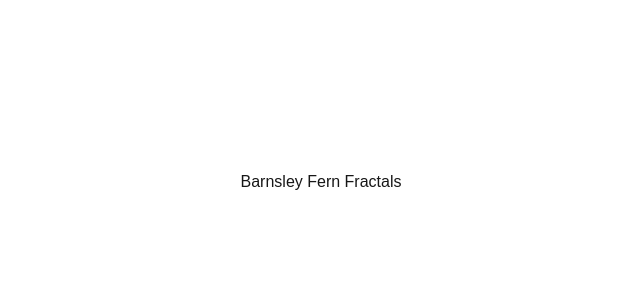
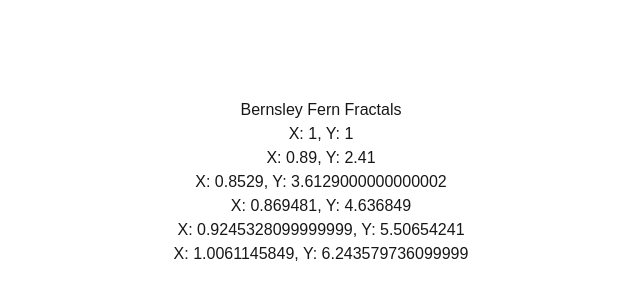
Before and after one commit to supremekhadka/barnsley-fern, a Next.js app: page / in a window 1280 px wide. Shown: the part 218-518 px from the top of the page, without its empty margins (319-959 px from the left). Built offline with nearby package versions, Linux system fonts and the light colour scheme.

Commit message:
define functions and probabilities

```diff
--- /dev/null
+++ b/app/components/FernCanvas.tsx
@@ -0,0 +1,111 @@
+"use client";
+
+import React, { useState, useEffect } from "react";
+import { create, all, MathType, isDenseMatrix } from "mathjs";
+
+const config = {};
+const math = create(all, config);
+
+const FernCanvas = () => {
+  const [iteration, setIteration] = useState(5);
+  const [point, setPoint] = useState(math.matrix([[1], [1]]));
+  const [points, setPoints] = useState<MathType[]>([point]);
+
+  const f1 = (P: MathType) => {
+    return math.add(
+      math.multiply(
+        math.matrix([
+          [0, 0],
+          [0, 0.16],
+        ]),
+        P
+      ),
+      math.matrix([[0], [0]])
+    );
+  };
+
+  const f2 = (P: MathType) => {
+    return math.add(
+      math.multiply(
+        math.matrix([
+          [0.85, 0.04],
+          [-0.04, 0.85],
+        ]),
+        P
+      ),
+      math.matrix([[0], [1.6]])
+    );
+  };
+
+  const f3 = (P: MathType) => {
+    return math.add(
+      math.multiply(
+        math.matrix([
+          [0.2, -0.26],
+          [0.23, 0.22],
+        ]),
+        P
+      ),
+      math.matrix([[0], [1.6]])
+    );
+  };
+
+  const f4 = (P: MathType) => {
+    return math.add(
+      math.multiply(
+        math.matrix([
+          [-0.15, 0.28],
+          [0.26, 0.24],
+        ]),
+        P
+      ),
+      math.matrix([[0], [0.44]])
+    );
+  };
+
+  useEffect(() => {
+    const chooseTransformation = () => {
+      const rand = math.random();
+      if (rand < 0.01) return f1;
+      else if (rand < 0.86) return f2;
+      else if (rand < 0.93) return f3;
+      else return f4;
+    };
+
+    const performIterations = (currentIteration: number) => {
+      if (currentIteration > 0) {
+        setPoint((prevPoint) => {
+          const transformation = chooseTransformation();
+          const newPoint = transformation(prevPoint);
+          setPoints((prevPoints) => [...prevPoints, newPoint]);
+          console.log(newPoint);
+
+          return newPoint;
+        });
+        setTimeout(() => performIterations(currentIteration - 1), 0);
+      }
+    };
+
+    performIterations(iteration);
+  }, [iteration]);
+
+  return (
+    <>
+      {points.map((point, index) => {
+        // Check if point is a DenseMatrix by checking its properties
+        if (point && isDenseMatrix(point)) {
+          const pointArray = point.toArray() as number[][];
+          return (
+            <div key={index}>
+              X: {pointArray[0][0]}, Y: {pointArray[1][0]}{" "}
+              {/* Display the coordinates */}
+            </div>
+          );
+        }
+        return null; // Return null if point is not a DenseMatrix
+      })}
+    </>
+  );
+};
+
+export default FernCanvas;
--- a/app/page.tsx
+++ b/app/page.tsx
@@ -1,10 +1,12 @@
 import React from "react";
+import FernCanvas from "./components/FernCanvas";
 
 const page = () => {
   return (
     <>
-      <main className="flex flex-col min-h-screen w-full justify-center items-center">
-        Barnsley Fern Fractals
+      <main className="flex flex-col min-h-screen justify-center items-center w-full">
+        Bernsley Fern Fractals
+        <FernCanvas />
       </main>
     </>
   );
--- a/package.json
+++ b/package.json
@@ -10,6 +10,7 @@
   },
   "dependencies": {
     "canvas": "^2.11.2",
+    "mathjs": "^13.2.0",
     "next": "15.0.2",
     "react": "^18.2.0",
     "react-dom": "^18.2.0",
```
Also changed, not shown: 1 other file (tests, documents, lock files or other folders).
